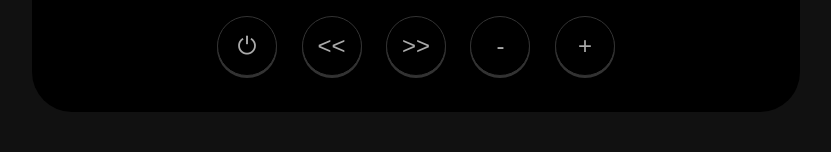
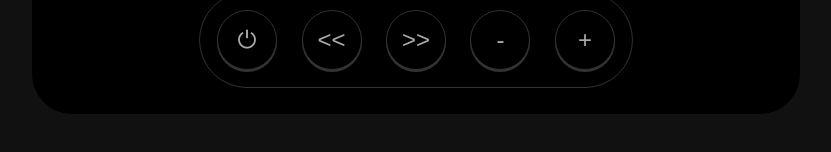
Before and after one commit to 3afifiy/Tv, a plain HTML site: page index.html in a window 1280 px wide. Shown: the part 598-750 px from the top of the page, 224-1055 px from the left. Drawn offline with Linux system fonts and the light colour scheme.

Commit message:
Update index.html

```diff
--- a/index.html
+++ b/index.html
@@ -68,8 +68,11 @@
         /* Remote Control Buttons */
         .remote-control {
             display: block;
-            padding: 2%;
-            padding-bottom: 0;
+            padding: 1%;
+            width: fit-content;
+            margin: 0px auto;
+            border: .5px solid #333;
+            border-radius: 60px;
 
         }
         .button {
```
